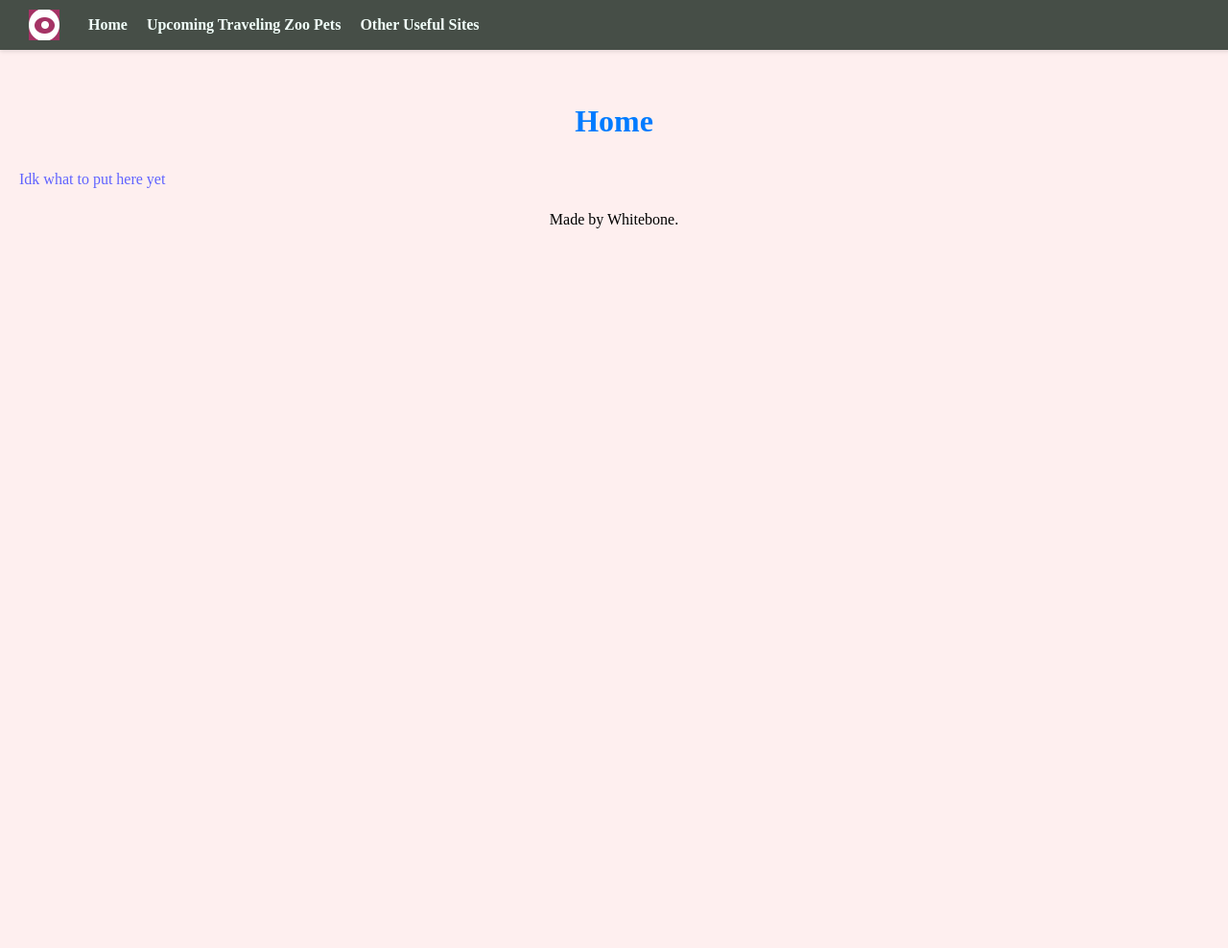
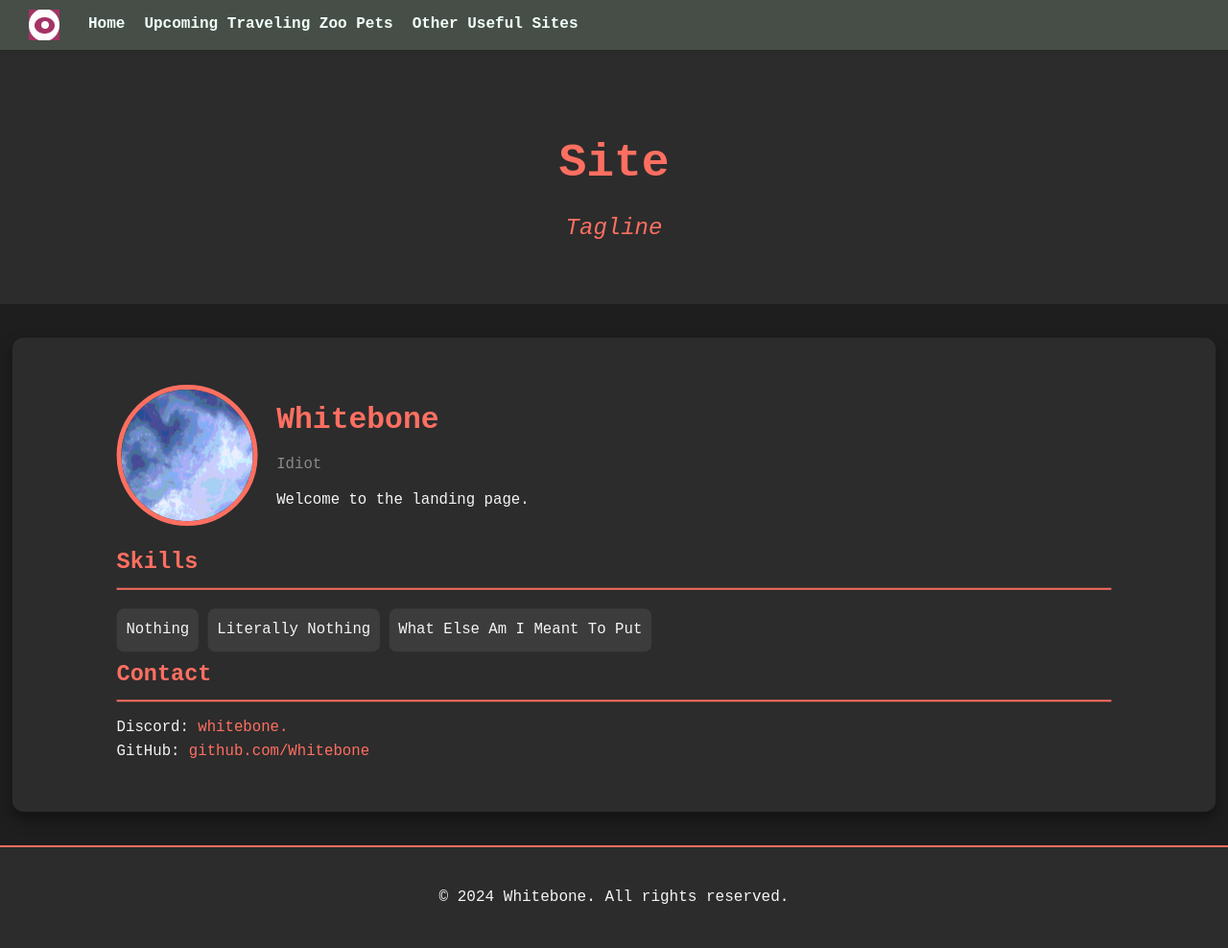
Before and after one commit to Whitebone/Whitebone.github.io, a plain HTML site: page index.html in a window 1280 px wide. Shown: the whole page at 96% size. Before the commit the page ends 800 px from the top, so only its background shows below. Drawn offline with Linux system fonts and the light colour scheme; a web font is replaced by a local one.

Commit message:
Home Screen

```diff
--- a/index.html
+++ b/index.html
@@ -1,34 +1,21 @@
 <!DOCTYPE html>
 <html lang="en">
-<head>
-    <meta charset="UTF-8">
-    <meta name="viewport" content="width=device-width, initial-scale=1.0">
-    <meta name="description" content="Event schedule with start and end times">
-    <meta name="author" content="Your Name">
-    <title>Event Schedule</title>
-    <link rel="stylesheet" href="styles.css">
-    <!-- Favicon link -->
-    <link rel="icon" type="image/png" sizes="32x32" href="global assets/favicons/favicon-32x32.png">
     <!-- Link to the topbar stylesheet -->
     <link rel="stylesheet" href="Global/topbar/topbar.css">
 </head>
 <body>
-    <header>
-        <h1>Home</h1>
-        <body>Idk what to put here yet</body>
-    </header>
+
     <div id="topbar-container"></div> <!-- Container for the topbar -->
     <main>
         <!-- Main content here -->
     </main>
     <footer>
-        <p> Made by Whitebone.</p>
     </footer>
     <script>
         // Function to load the topbar
         function loadTopbar() {
             const xhr = new XMLHttpRequest();
-            xhr.open('GET', 'Global/topbar/topbar.html', true);
+            xhr.open('GET', 'https://raw.githubusercontent.com/Whitebone/Whitebone.github.io/main/Global/topbar/topbar.html', true);
             xhr.onload = function() {
                 if (xhr.status >= 200 && xhr.status < 300) {
                     document.getElementById('topbar-container').innerHTML = xhr.responseText;
@@ -42,3 +29,48 @@
     </script>
 </body>
 </html>
+
+<head>
+    <meta charset="UTF-8">
+    <meta name="viewport" content="width=device-width, initial-scale=1.0">
+    <title>Developer Bio</title>
+    <link rel="stylesheet" href="styles.css">
+</head>
+
+<body>
+    <header>
+        <div class="container">
+            <h1>Site</h1>
+            <p class="tagline">Tagline</p>
+        </div>
+    </header>
+    <section class="bio">
+        <div class="container">
+            <div class="profile">
+                <img src="profile.jpg" alt="Profile Picture" class="profile-img">
+                <div class="profile-info">
+                    <h2>Whitebone</h2>
+                    <p class="role">Idiot</p>
+                    <p class="description">Welcome to the landing page.</p>
+                </div>
+            </div>
+            <div class="details">
+                <h3>Skills</h3>
+                <ul>
+                    <li><code>Nothing</code></li>
+                    <li><code>Literally Nothing</code></li>
+                    <li><code>What Else Am I Meant To Put</code></li>
+                </ul>
+                <h3>Contact</h3>
+                <p>Discord: <a href="there is no link" target="_blank">whitebone.</a></p>
+                <p>GitHub: <a href="https://github.com/Whitebone" target="_blank">github.com/Whitebone</a></p>
+            </div>
+        </div>
+    </section>
+    <footer>
+        <div class="container">
+            <p>&copy; 2024 Whitebone. All rights reserved.</p>
+        </div>
+    </footer>
+</body>
+</html>
--- a/styles.css
+++ b/styles.css
@@ -1,124 +1,174 @@
-/* Import Solway font from Google Fonts */
-@import url('https://fonts.googleapis.com/css2?family=Solway:wght@400;700&display=swap');
-
-/* Light mode color scheme */
+/* styles.css */
+* {
+    margin: 0;
+    padding: 0;
+    box-sizing: border-box;
+    font-family: 'Courier New', Courier, monospace;
+}
 
 body {
-    background-color: #FEEFEF; /* Very light red background color */
-    color: #6063ff; /* Text color */
-    font-family: 'Solway', serif; /* Using Solway font */
-    margin: 20px;
+    background-color: #1e1e1e;
+    color: #f5f5f5;
     line-height: 1.6;
-    padding-top: 60px; /* Adjust to account for fixed topbar */
+    overflow-x: hidden;
 }
 
-h1 {
-    text-align: center;
-    color: #007BFF; /* Bright blue heading color */
-    font-family: 'Solway', serif; /* Apply Solway to h1 */
-}
-p {
-    text-align: center;
-    color: #000000; /* Decent color for paragraph text */
+.container {
+    width: 90%;
+    max-width: 1200px;
+    margin: 0 auto;
+    padding: 20px;
 }
 
-table {
-    width: 100%;
-    border-collapse: collapse;
-    margin-top: 20px;
-    box-shadow: 0 4px 12px rgba(0, 0, 0, 0.2); /* Light shadow for a subtle effect */
+header {
+    background: #2c2c2c;
+    color: #ff6f61;
+    padding: 40px 0;
+    text-align: center;
+    position: relative;
+    overflow: hidden;
 }
 
-th, td {
-    padding: 15px;
-    border: 1px solid #ddd;
-    text-align: center;
+header h1 {
+    font-size: 3em;
+    margin-bottom: 10px;
+    animation: fadeInUp 1.5s ease-out;
 }
 
-th {
-    background-color: #007BFF; /* Table header background */
-    color: #FFFFFF; /* Table header text color */
-    font-weight: bold;
+header .tagline {
+    font-style: italic;
+    font-size: 1.5em;
+    animation: fadeInUp 2s ease-out;
 }
 
-td {
-    background-color: #E9ECEF; /* Table data background */
+@keyframes fadeInUp {
+    from { opacity: 0; transform: translateY(20px); }
+    to { opacity: 1; transform: translateY(0); }
 }
 
-tr:nth-child(even) td {
-    background-color: #FEEFEF; /* Light alternating rows with red tint */
+.bio {
+    background: #2c2c2c;
+    border-radius: 12px;
+    padding: 30px;
+    margin-top: 30px;
+    box-shadow: 0 8px 16px rgba(0,0,0,0.4);
+    position: relative;
+    overflow: hidden;
+    transform: scale(0.98);
+    transition: transform 0.3s ease, box-shadow 0.3s ease;
 }
 
-tr:hover td {
-    background-color: #FFC107; /* Row highlight color */
-    color: #333333; /* Dark text color on hover */
+.bio:hover {
+    transform: scale(1);
+    box-shadow: 0 12px 24px rgba(0,0,0,0.6);
 }
 
-/* Updated styles for event cards */
-#event-section {
-    display: grid;
-    grid-template-columns: repeat(auto-fit, minmax(300px, 1fr)); /* Flexible card layout with equal columns per row */
-    gap: 10px; /* Gap between cards */
-    padding: 20px;
-    justify-items: center; /* Center cards within each grid cell */
+.profile {
+    display: flex;
+    align-items: center;
+    margin-bottom: 20px;
+    animation: slideIn 1s ease-out;
 }
 
-.event-card {
-    background-color: #FFFFFF; /* Card background color */
-    color: #333333; /* Card text color */
-    padding: 20px;
-    border-radius: 10px; /* Subtle rounding for a modern feel */
-    text-align: center;
-    transition: transform 0.3s, box-shadow 0.3s, outline-color 0.3s; /* Transition for a smoother effect */
-    max-width: 300px; /* Limit maximum width of cards */
-    width: 100%; /* Ensure cards take full width of their grid cell */
-    box-sizing: border-box; /* Include padding and border in the element's total width and height */
-    margin: auto; /* Center the card horizontally in its grid cell */
-    box-shadow: 0 4px 8px rgba(0, 0, 0, 0.1); /* Light shadow with a subtle gray color */
-    outline: 4px solid #FFC107; /* Amber outline color */
-    font-family: 'Solway', serif; /* Apply Solway to event cards */
+@keyframes slideIn {
+    from { opacity: 0; transform: translateX(-30px); }
+    to { opacity: 1; transform: translateX(0); }
 }
 
-.event-card:hover {
-    transform: translateY(-5px);
-    box-shadow: 0 6px 12px rgba(0, 0, 0, 0.2); /* Slightly more pronounced shadow on hover */
-    outline: 2px solid rgba(255, 193, 7, 0.8); /* More prominent amber outline on hover */
+.profile-img {
+    border-radius: 50%;
+    width: 150px;
+    height: 150px;
+    margin-right: 20px;
+    border: 5px solid #ff6f61;
+    transition: transform 0.3s ease, box-shadow 0.3s ease;
 }
 
-.event-card h2 {
-    margin-top: 0;
-    color: #007BFF; /* Heading color for cards */
+.profile-img:hover {
+    transform: rotate(15deg) scale(1.1);
+    box-shadow: 0 0 15px rgba(0,0,0,0.3);
 }
 
-.event-card .event-image {
-    width: 100px; /* Width of the image */
-    height: auto; /* Maintain aspect ratio */
-    margin: 10px 0;
+.profile-info h2 {
+    margin-bottom: 10px;
+    color: #ff6f61;
+    font-size: 2em;
+    animation: fadeIn 1s ease-out;
 }
 
-.event-card p {
-    margin: 10px 0;
+.profile-info .role {
+    color: #8a8a8a;
+    margin-bottom: 10px;
 }
 
-.event-card .countdown {
-    font-weight: bold;
-    color: #FFC107; /* Countdown highlight color */
+.profile-info .description {
+    line-height: 1.8;
 }
 
-.event-card .tag {
-    font-size: 1.2em; /* Larger text for tag */
-    color: #007BFF; /* Tag color */
+.details h3 {
+    border-bottom: 2px solid #ff6f61;
+    padding-bottom: 8px;
+    margin-bottom: 15px;
+    position: relative;
+    color: #ff6f61;
+    font-size: 1.5em;
+    animation: fadeInUp 1.5s ease-out;
 }
 
-/* Responsive grid adjustments */
-@media (max-width: 900px) {
-    #event-section {
-        grid-template-columns: repeat(auto-fit, minmax(200px, 1fr)); /* More flexible column count on medium screens */
-    }
+.details h3::after {
+    content: '';
+    position: absolute;
+    left: 0;
+    bottom: 0;
+    width: 100%;
+    height: 3px;
+    background: #ff6f61;
+    transform: scaleX(0);
+    transform-origin: bottom right;
+    transition: transform 0.3s ease;
 }
 
-@media (max-width: 600px) {
-    #event-section {
-        grid-template-columns: 1fr; /* 1 card per row on small screens */
-    }
+.details h3:hover::after {
+    transform: scaleX(1);
+    transform-origin: bottom left;
 }
+
+.details ul {
+    list-style: none;
+    padding: 0;
+}
+
+.details ul li {
+    background: #3c3c3c;
+    margin: 5px 0;
+    padding: 10px;
+    border-radius: 8px;
+    display: inline-block;
+    transition: background 0.3s ease, transform 0.3s ease;
+}
+
+.details ul li:hover {
+    background: #ffab91;
+    color: #1e1e1e;
+    transform: translateY(-5px);
+}
+
+.details a {
+    color: #ff6f61;
+    text-decoration: none;
+    transition: color 0.3s ease;
+}
+
+.details a:hover {
+    color: #f5f5f5;
+}
+
+footer {
+    background: #2c2c2c;
+    color: #f5f5f5;
+    text-align: center;
+    padding: 20px 0;
+    border-top: 2px solid #ff6f61;
+    margin-top: 30px;
+    animation: fadeInUp 2s ease-out;
+}
```
Also changed, not shown: profile.jpg (added).
